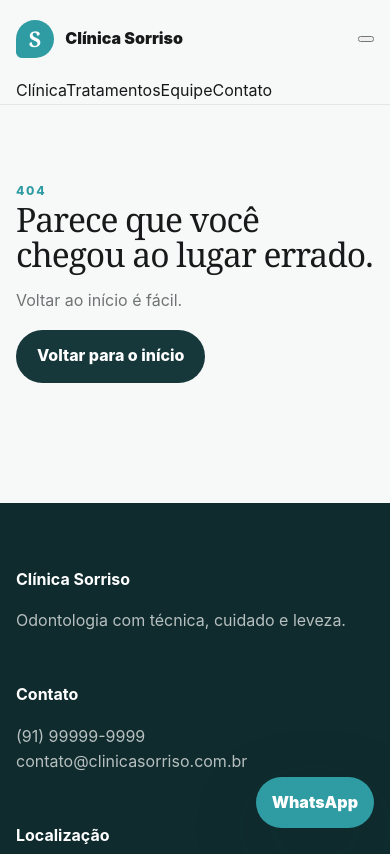
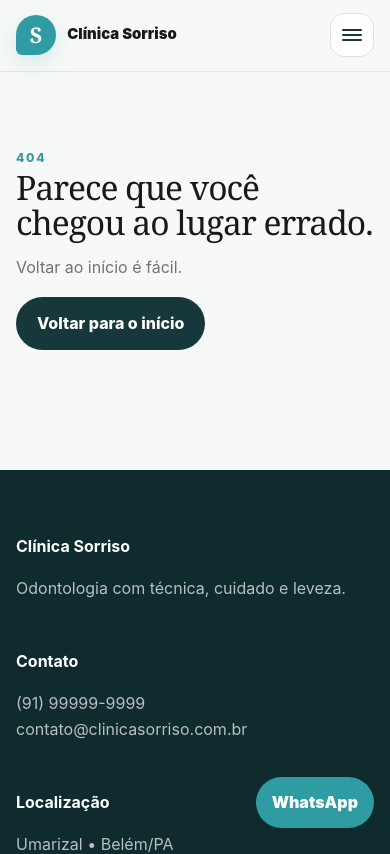
Before and after one commit to mandresoeiro/Clinica-Sorriso, a React (Vite) app: page /404 in a window 390 px wide. Shown: the top 854 px of the page. Built offline with nearby package versions, Linux system fonts and the light colour scheme.

Commit message:
refactor: polish layout and accessibility

```diff
--- a/src/components/layout/Header.css
+++ b/src/components/layout/Header.css
@@ -1,7 +1,147 @@
-.site-header { position: sticky; top: 0; z-index: 30; background: rgba(247,249,248,.86); backdrop-filter: blur(16px); border-bottom: 1px solid rgba(221,227,226,.75); }
-.site-header__inner { min-height: 78px; display: flex; align-items: center; gap: 2rem; }
-.brand { display: flex; align-items: center; gap: .7rem; font-weight: 900; margin-right: auto; }
-.brand__mark { width: 38px; height: 38px; border-radius: 50% 50% 50% 15%; display: grid; place-items: center; background: var(--color-secondary); color: white; font-family: var(--font-display); font-size: 1.35rem; }
-.desktop-nav { display: flex; gap: 1.2rem; color: var(--color-muted); font-weight: 700; font-size: .94rem; }
-.desktop-nav a.active, .desktop-nav a:hover { color: var(--color-primary); }
-@media (max-width: 860px) { .desktop-nav { display: none; } .site-header .button { display: none; } }
+.site-header {
+  position: sticky;
+  top: 0;
+  z-index: 30;
+  background: rgba(247, 249, 248, .9);
+  backdrop-filter: blur(18px);
+  border-bottom: 1px solid rgba(221, 227, 226, .78);
+}
+
+.site-header__inner {
+  min-height: 78px;
+  display: flex;
+  align-items: center;
+  gap: 2rem;
+}
+
+.brand {
+  display: flex;
+  align-items: center;
+  gap: .7rem;
+  margin-right: auto;
+  font-weight: 900;
+}
+
+.brand__mark {
+  width: 40px;
+  height: 40px;
+  border-radius: 50% 50% 50% 15%;
+  display: grid;
+  place-items: center;
+  background: var(--color-secondary);
+  color: white;
+  font-family: var(--font-display);
+  font-size: 1.35rem;
+  box-shadow: 0 8px 24px rgba(47, 156, 163, .18);
+}
+
+.desktop-nav {
+  display: flex;
+  gap: 1.35rem;
+  color: var(--color-muted);
+  font-weight: 750;
+  font-size: .92rem;
+}
+
+.desktop-nav a {
+  position: relative;
+  padding: .35rem 0;
+}
+
+.desktop-nav a::after {
+  content: '';
+  position: absolute;
+  left: 0;
+  right: 100%;
+  bottom: 0;
+  height: 2px;
+  background: var(--color-secondary);
+  transition: right var(--transition);
+}
+
+.desktop-nav a.active,
+.desktop-nav a:hover {
+  color: var(--color-primary);
+}
+
+.desktop-nav a.active::after,
+.desktop-nav a:hover::after {
+  right: 0;
+}
+
+.menu-toggle {
+  display: none;
+  width: 44px;
+  height: 44px;
+  padding: 0;
+  border: 1px solid var(--color-border);
+  border-radius: 14px;
+  background: white;
+  cursor: pointer;
+}
+
+.menu-toggle span {
+  width: 20px;
+  height: 2px;
+  margin: 3px auto;
+  display: block;
+  border-radius: 999px;
+  background: var(--color-primary);
+}
+
+.mobile-menu {
+  display: none;
+}
+
+@media (max-width: 860px) {
+  .site-header__inner {
+    min-height: 70px;
+  }
+
+  .desktop-nav,
+  .site-header__cta {
+    display: none;
+  }
+
+  .menu-toggle {
+    display: block;
+  }
+
+  .mobile-menu {
+    display: grid;
+    grid-template-rows: 0fr;
+    opacity: 0;
+    border-top: 1px solid transparent;
+    transition: grid-template-rows 220ms ease, opacity 220ms ease, border-color 220ms ease;
+  }
+
+  .mobile-menu.is-open {
+    grid-template-rows: 1fr;
+    opacity: 1;
+    border-top-color: var(--color-border);
+  }
+
+  .mobile-menu nav {
+    min-height: 0;
+    overflow: hidden;
+    display: grid;
+    gap: .2rem;
+  }
+
+  .mobile-menu a:not(.button) {
+    padding: .9rem 0;
+    border-bottom: 1px solid var(--color-border);
+    font-weight: 800;
+  }
+
+  .mobile-menu .button {
+    margin: 1rem 0 1.25rem;
+    width: 100%;
+  }
+}
+
+@media (max-width: 420px) {
+  .brand__name {
+    font-size: .93rem;
+  }
+}
```
